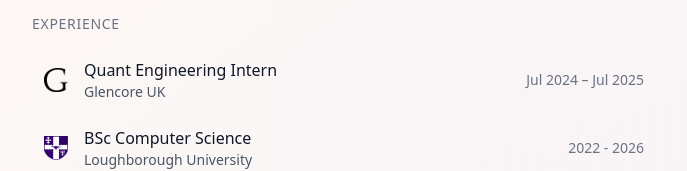
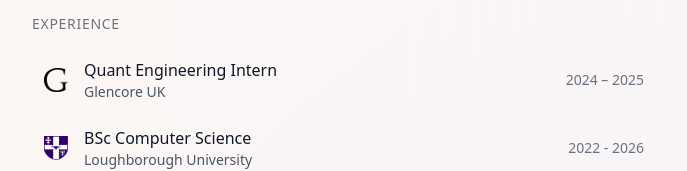
Before and after one commit to domparsons/domparsons, a React (Vite) app: page / in a window 1280 px wide. Shown: the part 303-474 px from the top of the page, without its empty margins (296-983 px from the left). Built offline with nearby package versions, Linux system fonts and the light colour scheme.

Commit message:
experience update

```diff
--- a/src/App.tsx
+++ b/src/App.tsx
@@ -45,7 +45,7 @@ function App() {
                   title="Quant Engineering Intern"
                   company="Glencore UK"
                   image={glenImage}
-                  date="Jul 2024 – Jul 2025"
+                  date="2024 – 2025"
                   description="Built and maintained internal tools for trading and analytics teams. Delivered Python automations saving hours daily."
                 />
                 <WorkItem
```
